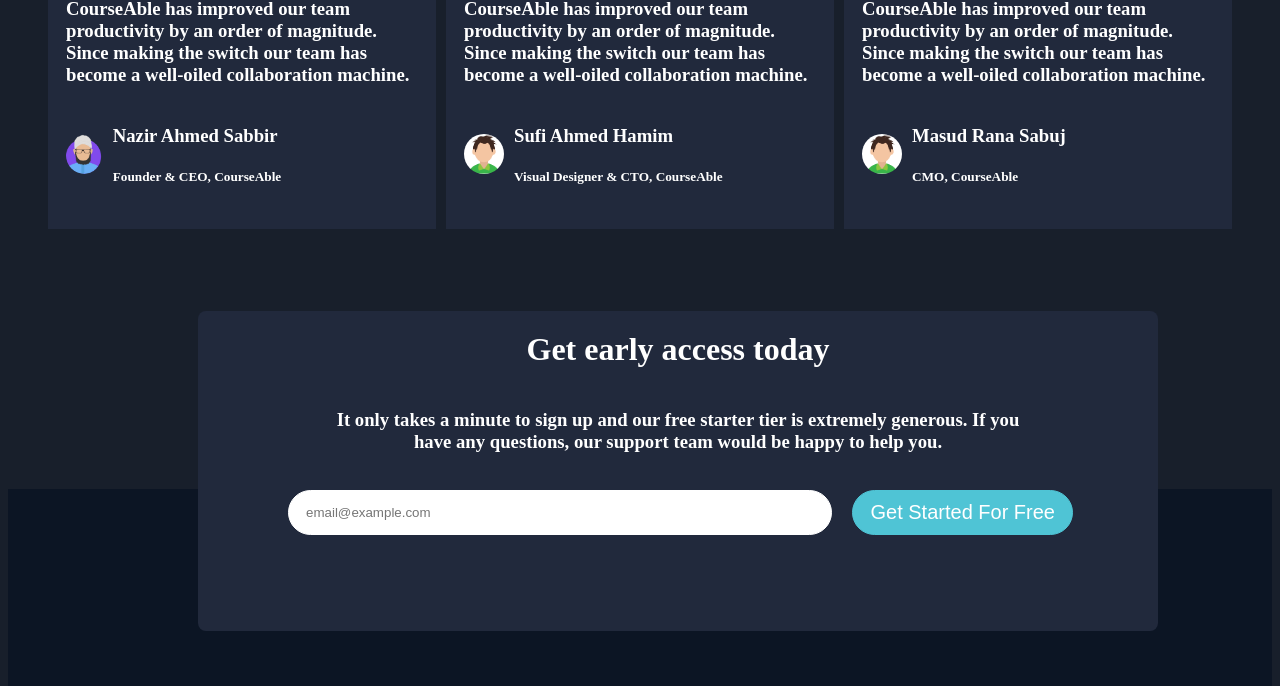
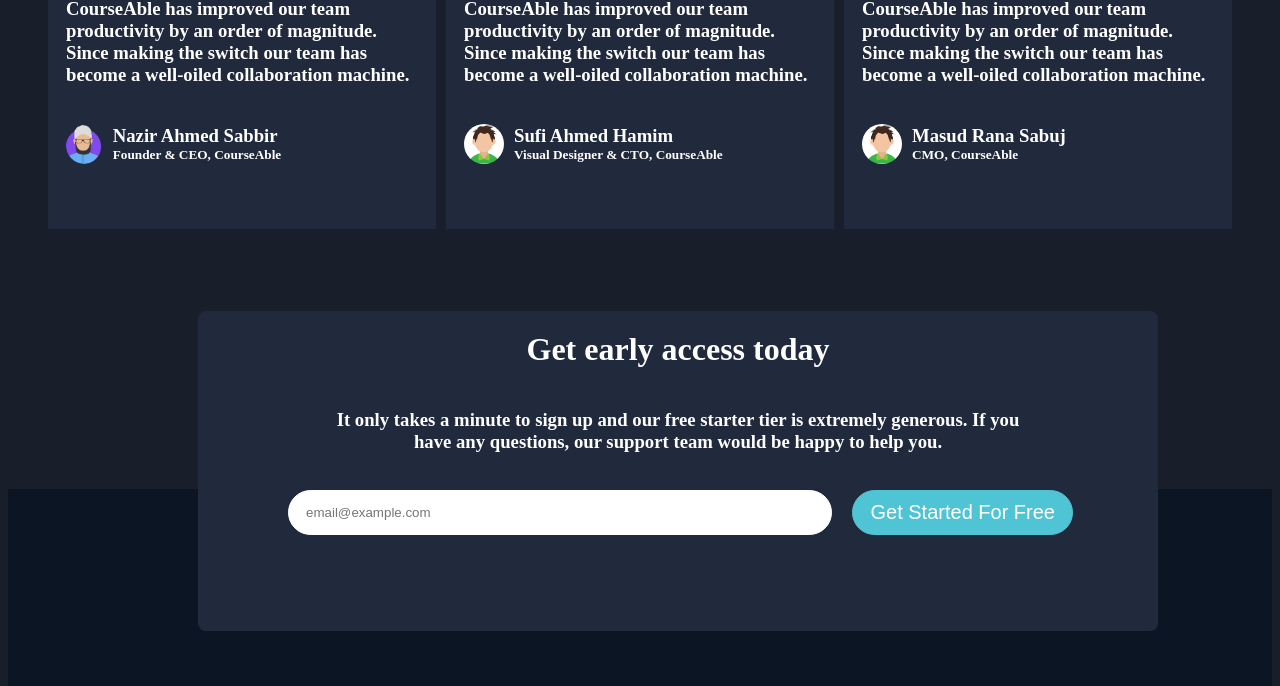
Before and after one commit to Nishi84/CourseAble-Scholar, a plain HTML site: page index.html in a window 1280 px wide. Shown: the part 2299-2985 px from the top of the page. Drawn offline with Linux system fonts and the light colour scheme.

Commit message:
Update style.css

```diff
--- a/assets/css/style.css
+++ b/assets/css/style.css
@@ -121,11 +121,17 @@
   float: left;
   border-radius: 100px;
   height: 40px;
-  margin: 28px 0px 0px 0px;
+  margin: 18px 0px 0px 0px;
 }
 .name{
   float: left;
   padding: 0px 0px 0px 10px;
+}
+.name h3{
+  margin-bottom: 0px;
+}
+.name h5{
+  margin-top: 0px;
 }
 .container2 {
   padding: 40px 70px 0px 190px;
```
